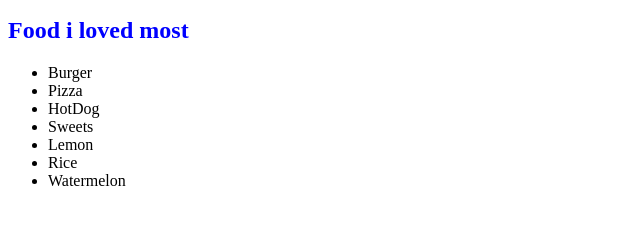
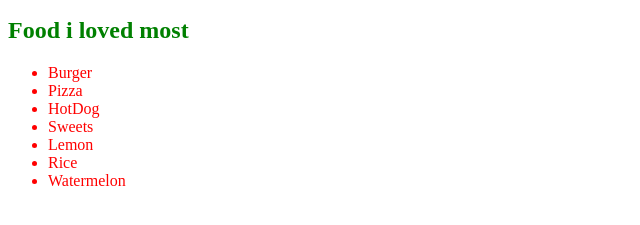
Before and after one commit to faiji31/PH-M-24, a plain HTML site: page liam.html in a window 1280 px wide. Shown: the part 213-438 px from the top of the page, without its empty margins (0-640 px from the left). Drawn offline with Linux system fonts and the light colour scheme.

Commit message:
1st commit

```diff
--- a/lfe.js
+++ b/lfe.js
@@ -12,3 +12,7 @@ for (const head of allheadings){
 const foodtitle = document.getElementById('food-name')
 console.log(foodtitle.innerText)
 foodtitle.innerText = "Food i loved most"
+
+const nameserch = document.getElementsByClassName('name')
+console.log(nameserch)
+nameserch.innerText = "Tahmid"
--- a/liam.html
+++ b/liam.html
@@ -20,25 +20,25 @@
     </header>
     <main>
         <h1>Welcome to my DOM</h1>
-       <section>
+       <section class="songs">
          <ul>
-            <li>Mustaq</li>
+            <li class="name">Mustaq</li>
             <li>liam</li>
             <li>Tasfiq</li>
             <li>Dip</li>
 
         </ul>
        </section>
-       <section>
+       <section class="food">
         <h1 id="food-name">Foods I Loved</h1>
         <ul id="food-items" >
             <li>Burger</li>
             <li>Pizza</li>
             <li>HotDog</li>
             <li>Sweets</li>
-            <li>Lemon</li>
-            <li>Rice</li>
-            <li>Watermelon</li>
+            <li class="foreign">Lemon</li>
+            <li class="foreign">Rice</li>
+            <li class="foreign">Watermelon</li>
         </ul>
        </section>
     </main>
--- a/style.css
+++ b/style.css
@@ -2,3 +2,9 @@ h1{
     color: blue;
 
 }
+#food-items{
+    color: red;
+}
+#food-name{
+    color: green;
+}
```
